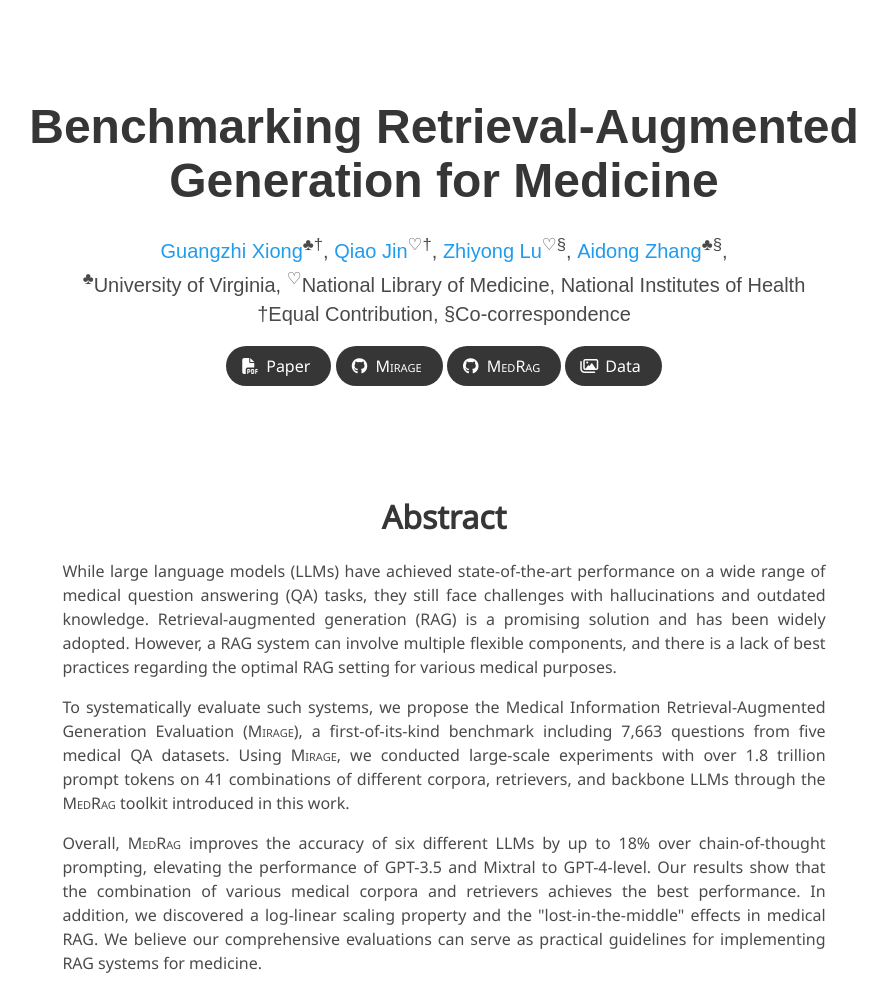
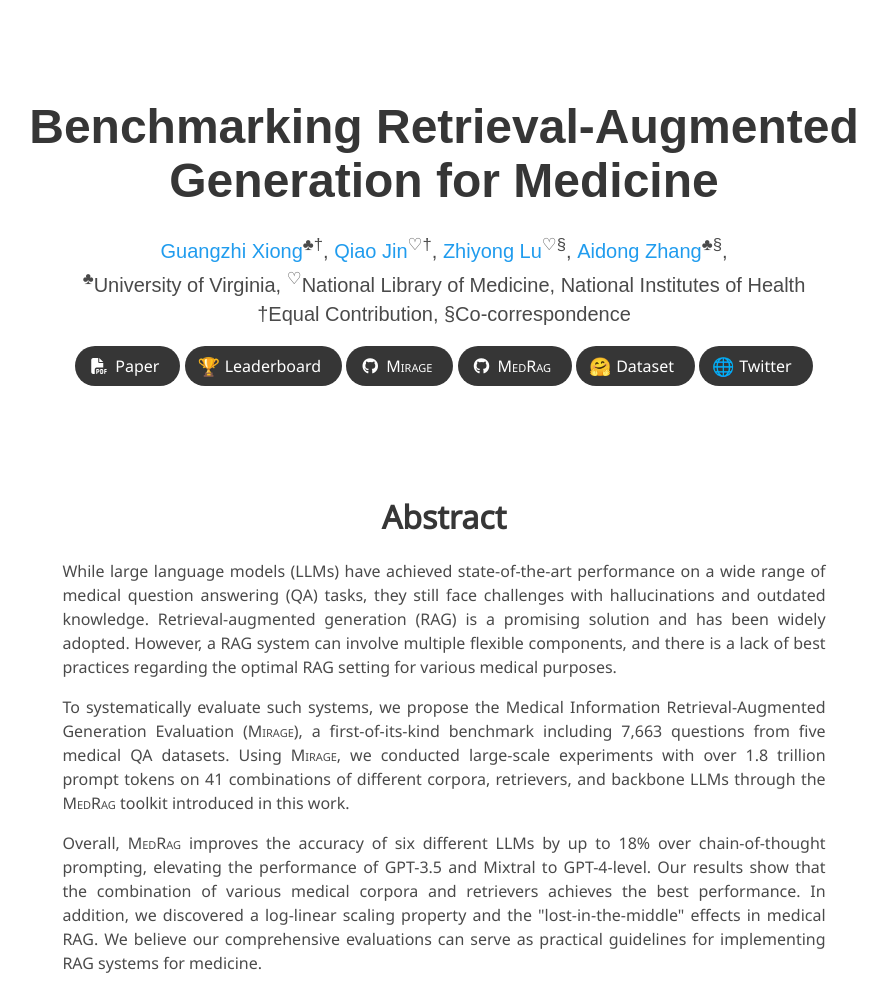
Before and after one commit to Teddy-XiongGZ/benchmark-medical-rag, a plain HTML site: page docs/index.html in a window 1280 px wide. Shown: the top 990 px of the page, without its empty margins (196-1083 px from the left). Drawn offline with nearby package versions, Linux system fonts and the light colour scheme; some icons are missing; a web font is replaced by a local one.

Commit message:
update webpage

```diff
--- a/docs/index.html
+++ b/docs/index.html
@@ -103,6 +103,16 @@
                   <span>Paper</span>
                 </a>
               </span>
+             <!-- Leaderboard Link. -->
+             <span class="link-block">
+              <a href="https://teddy-xionggz.github.io/MIRAGE/"
+                 class="external-link button is-normal is-rounded is-dark">
+                <span class="icon">
+                  <p style="font-size:18px">🏆</p>
+                </span>
+                <span>Leaderboard</span>
+              </a>
+            </span>
               <!-- MIRAGE Link. -->
               <span class="link-block">
                 <a href="https://github.com/Teddy-XiongGZ/MIRAGE"
@@ -128,10 +138,20 @@
                 <a href="https://huggingface.co/MedRAG"
                    class="external-link button is-normal is-rounded is-dark">
                   <span class="icon">
-                      <i class="far fa-images"></i>
+                    <p style="font-size:18px">🤗</p>
                   </span>
-                  <span>Data</span>
+                  <span>Dataset</span>
                   </a>
+              </span>
+              <!-- Twitter Link. -->
+              <span class="link-block">
+                <a href="https://twitter.com/DrQiaoJin/status/1760131318426304597"
+                   class="external-link button is-normal is-rounded is-dark">
+                  <span class="icon">
+                      <p style="font-size:18px">🌐</p>
+                  </span>
+                  <span>Twitter</span>
+                </a>
               </span>
             </div>
           </div>
```
